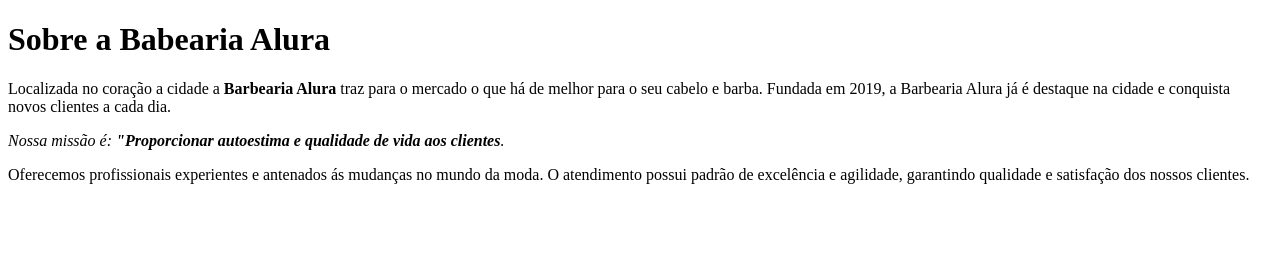
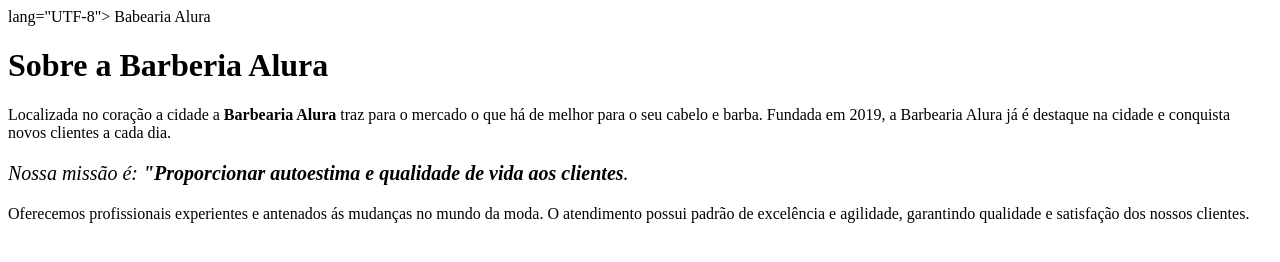
Before and after one commit to theritzy/criandomeuprimeirosite, a plain HTML site: page index.html in a window 1280 px wide. Drawn offline with Linux system fonts and the light colour scheme.

Commit message:
aula 1 e 2

```diff
--- a/index.html
+++ b/index.html
@@ -1,12 +1,19 @@
 <!DOCTYPE html>
-<html>
-    <h1>Sobre a Babearia Alura</h1>
+<html> lang="UTF-8">
+    <head>
+        <meta charset="UTF-8"
+        <title>Babearia Alura</title>
+    </head>
 
-    <p>Localizada no coração a cidade a <strong>Barbearia Alura</strong> traz para o mercado o que há de melhor para o seu cabelo e barba.
-    Fundada em 2019, a Barbearia Alura já é destaque na cidade e conquista novos clientes a cada dia.</p>
+    <BODY>
+        <H1>Sobre a Barberia Alura</H1>
 
-    <p><em>Nossa missão é: <strong>"Proporcionar autoestima e qualidade de vida aos clientes</strong>.</em></p>
+        <p>Localizada no coração a cidade a <strong>Barbearia Alura</strong> traz para o mercado o que há de melhor para o seu cabelo e barba.
+        Fundada em 2019, a Barbearia Alura já é destaque na cidade e conquista novos clientes a cada dia.</p>
 
-    <p>Oferecemos profissionais experientes e antenados ás mudanças no mundo da moda.
-    O atendimento possui padrão de excelência e agilidade, garantindo qualidade e satisfação dos nossos clientes.</p>
+        <p style="font-size: 20px" <p><em>Nossa missão é: <strong>"Proporcionar autoestima e qualidade de vida aos clientes</strong>.</em></p>
+
+        <p>Oferecemos profissionais experientes e antenados ás mudanças no mundo da moda.
+        O atendimento possui padrão de excelência e agilidade, garantindo qualidade e satisfação dos nossos clientes.</p>
+    </BODY>
 </html>
```
